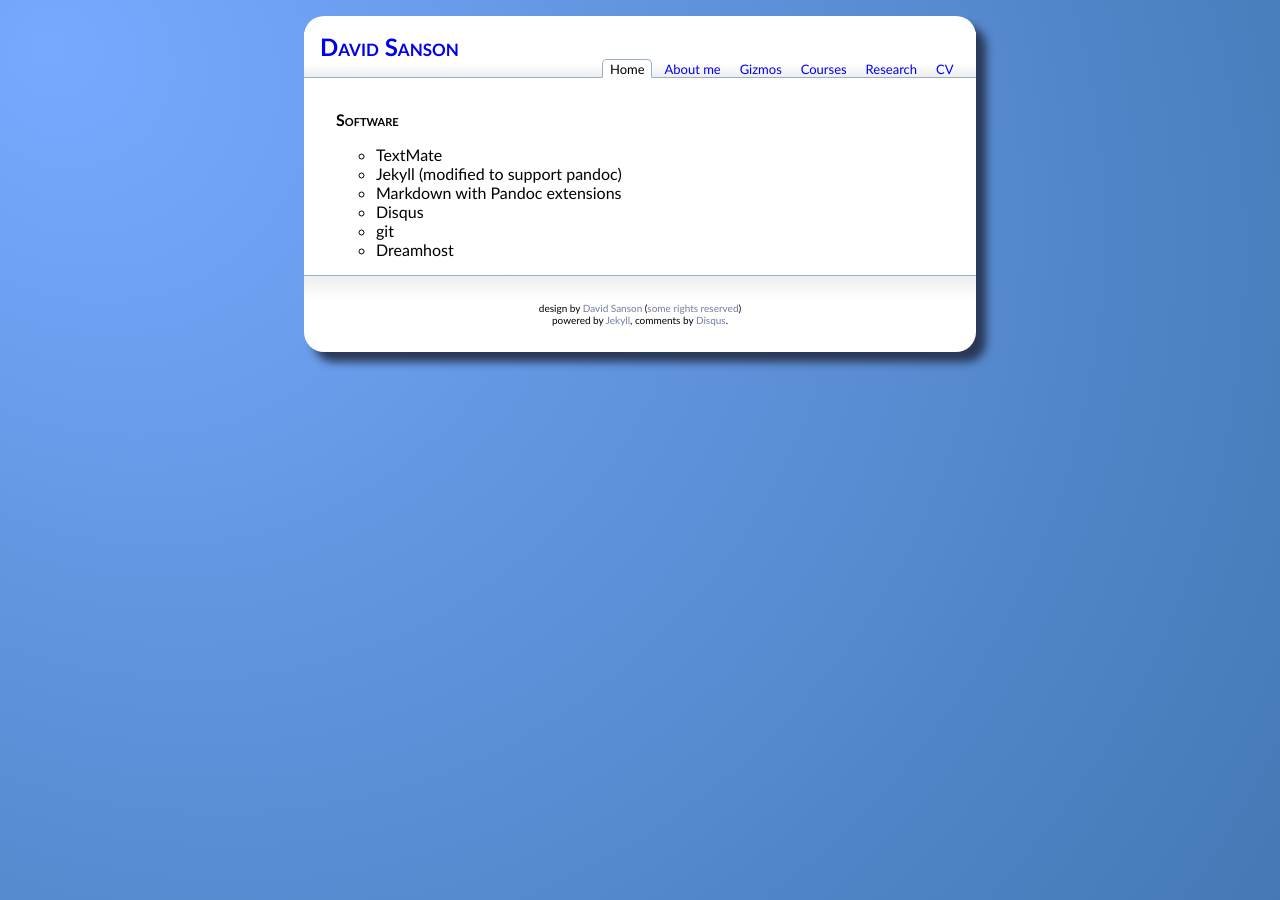
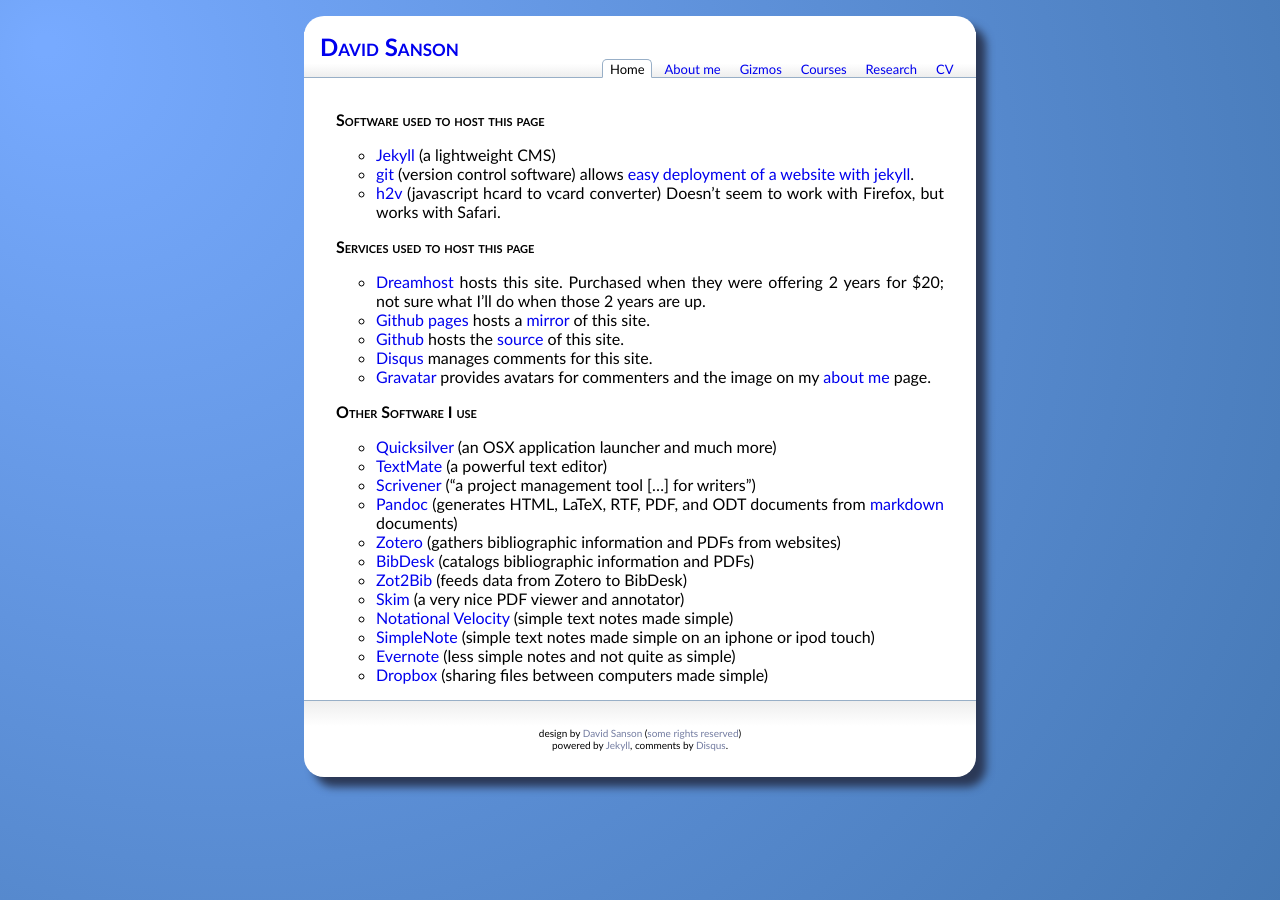
Before and after one commit to dsanson/dsanson.github.com, a Jekyll site: the page built from colophon.markdown, in a window 1280 px wide. Built offline with Jekyll 4.4.1, drawn with Linux system fonts in a browser that asks for light colours; Markdown is read by kramdown in place of the engine named in the settings; comment, search, counter and statistics services are not loaded.

Commit message:
empty commit

```diff
--- a/_config.yml
+++ b/_config.yml
@@ -4,5 +4,5 @@
 lsi         : false
 pygments    : false
 permalink   : none
-markdown    : rdiscount
+markdown    : pandoc
 url         : http://davidsanson.com
--- a/colophon.markdown
+++ b/colophon.markdown
@@ -5,11 +5,31 @@
 section: home
 ---
 
-# Software
+## Software used to host this page ##
 
-+   TextMate
-+   Jekyll (modified to support pandoc)
-+   Markdown with Pandoc extensions
-+   Disqus
-+   git
-+   Dreamhost
+* [Jekyll](http://jekyllrb.com/) (a lightweight CMS)
+* [git](http://git.or.cz/) (version control software) allows [easy deployment of a website with jekyll](http://tatey.com/2009/04/29/jekyll-meets-dreamhost-automated-deployment-for-jekyll-with-git/).
+* [h2v](http://h2v.1daylater.com/) (javascript hcard to vcard converter) Doesn't seem to work with Firefox, but works with Safari.
+
+## Services used to host this page ##
+
+* [Dreamhost](http://dreamhost.com/) hosts this site. Purchased when they were offering 2 years for $20; not sure what I'll do when those 2 years are up.
+* [Github pages](http://pages.github.com/) hosts a [mirror](http://dsanson.github.com) of this site.
+* [Github](http://github.com) hosts the [source](http://github.com/dsanson/dsanson.github.com) of this site.
+* [Disqus](http://disqus.com/) manages comments for this site.
+* [Gravatar](http://gravatar.com/) provides avatars for commenters and the image on my [about me](/about-me) page.
+
+## Other Software I use ##
+
+* [Quicksilver](http://code.google.com/p/blacktree-alchemy/) (an OSX application launcher and much more)
+* [TextMate](http://macromates.com/) (a powerful text editor)
+* [Scrivener](http://www.literatureandlatte.com/scrivener.html) ("a project management tool [...] for writers")
+* [Pandoc](http://johnmacfarlane.net/pandoc/) (generates HTML, LaTeX, RTF, PDF, and ODT documents from [markdown](http://daringfireball.net/projects/markdown/) documents)
+* [Zotero](http://www.zotero.org/) (gathers bibliographic information and PDFs from websites)
+* [BibDesk](http://bibdesk.sourceforge.net/) (catalogs bibliographic information and PDFs)
+* [Zot2Bib](http://mackerron.com/zot2bib/) (feeds data from Zotero to BibDesk)
+* [Skim](http://skim-app.sourceforge.net/) (a very nice PDF viewer and annotator)
+* [Notational Velocity](http://notational.net/) (simple text notes made simple)
+* [SimpleNote](http://simplenoteapp.com/) (simple text notes made simple on an iphone or ipod touch)
+* [Evernote](http://www.evernote.com/) (less simple notes and not quite as simple)
+* [Dropbox](https://www.getdropbox.com/referrals/NTg1MzM4OQ) (sharing files between computers made simple)
```
Also changed, not shown: about-me.markdown (+0 -29 lines).
